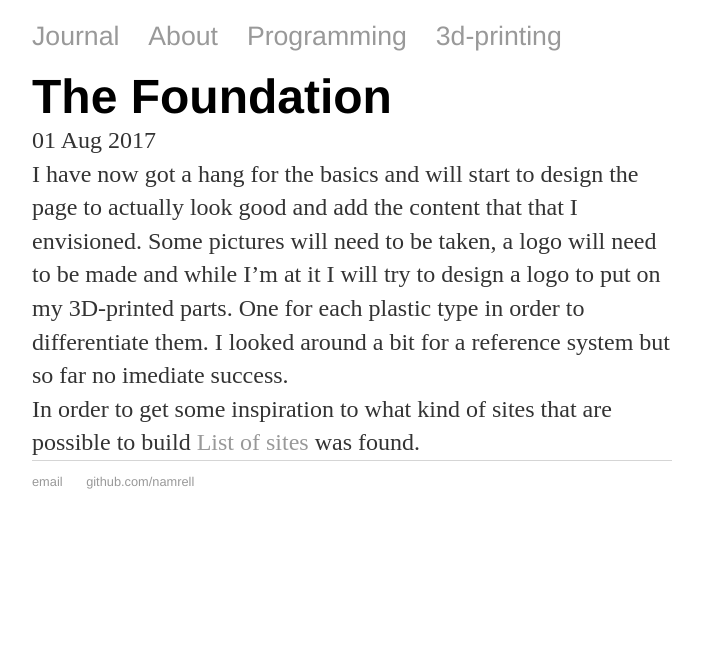
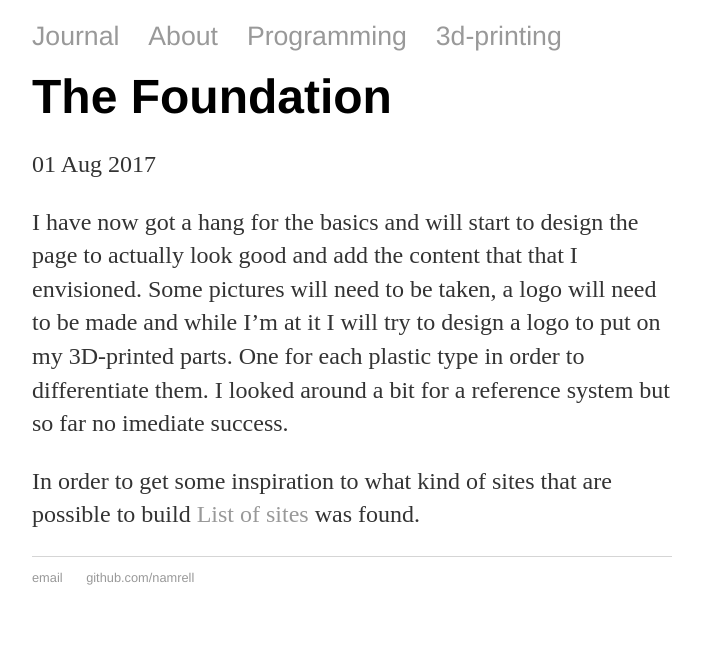
Before and after one commit to Namrell/Namrell.github.io, a Jekyll site: the page built from _posts/2017-08-01-the-foundation.md, in a window 1280 px wide. Shown: the part 265-910 px from the top of the page, without its empty margins (288-989 px from the left). Built offline with Jekyll 4.4.1, drawn with Linux system fonts in a browser that asks for light colours; comment, search, counter and statistics services are not loaded.

Commit message:
Update main.css

```diff
--- a/css/main.css
+++ b/css/main.css
@@ -26,13 +26,16 @@ h1 {
     padding: 0px;
 }
 
+h2 {
+    margin: 0px;
+    padding: 0px;
+}
+
 
 p {
     font-size: 1.5em;
     line-height: 1.4em;
     color: #333;
-    margin: 0px;
-    padding: 0px;
 }
 footer {
     border-top: 1px solid #d5d5d5;
```
